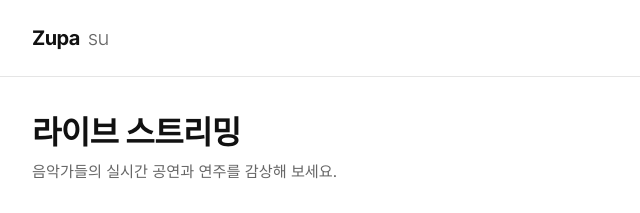
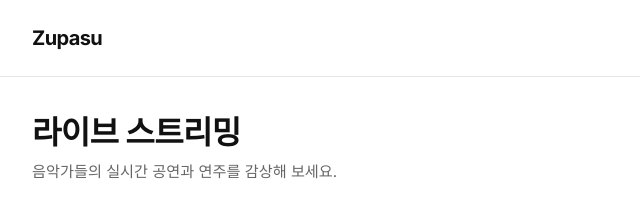
Before and after one commit to hwani7238/zupasu, a website: page index.html in a window 1280 px wide. Shown: the top 213 px of the page, 0-640 px from the left. Drawn offline with Linux system fonts and the light colour scheme; no server answers.

Commit message:
chore: align Zupasu logo font tone

```diff
--- a/index.html
+++ b/index.html
@@ -13,7 +13,7 @@
   <!-- Header -->
   <header>
     <div class="logo" id="logo-btn">
-      Zupa<span>su</span>
+      Zupasu
     </div>
     <div class="header-actions" style="position: relative;">
       <!-- Theme Toggle Button -->
```
